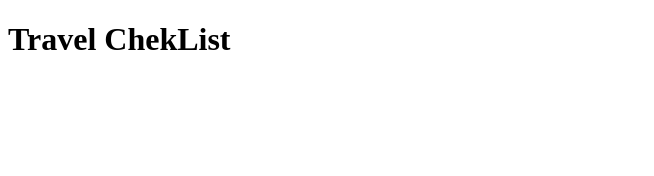
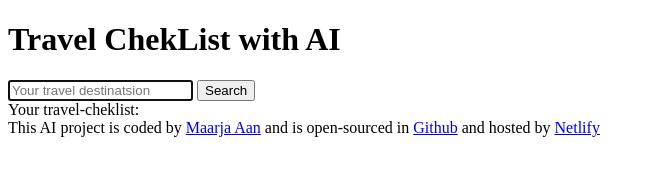
Before and after one commit to maarjaAan/travel--cheklist, a plain HTML site: page index.html in a window 1280 px wide. Shown: the whole page, without its empty margins (0-654 px from the left). Drawn offline with Linux system fonts and the light colour scheme.

Commit message:
added  more basic HTML

```diff
--- a/index.html
+++ b/index.html
@@ -3,12 +3,37 @@
 <head>
     <meta charset="UTF-8">
     <meta name="viewport" content="width=device-width, initial-scale=1.0">
-    <title>Document</title>
+    <title>Travel Cheklist with AI</title>
 </head>
 <body>
     <h1>
-        Travel ChekList
+        Travel ChekList with AI
     </h1>
+    <main>
+    <form>
+        <input
+        type="text"
+        placeholder="Your travel destinatsion"
+        autocomplete="off"
+        autofocus
+        required
+        />
+
+        <input
+        type="submit"
+        value="Search"
+        />
+
+    </form>
+    <div>
+        Your travel-cheklist:
+
+
+    </div>
+    </main>
+    <footer>
+        This AI project is coded by
+    <a href="https://github.com/maarjaAan/" target="_blank">Maarja Aan</a> and is open-sourced in <a href="https://github.com/maarjaAan/travel--cheklist" target="_blank"> Github</a> and hosted by <a href="https://travel-cheklist.netlify.app/" target="_blank">Netlify</a>
+    </footer>
 
 </body>
-</html>
```
